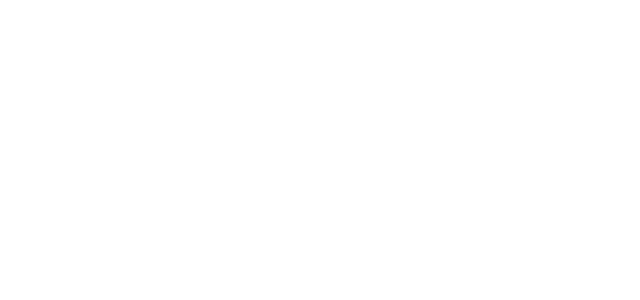
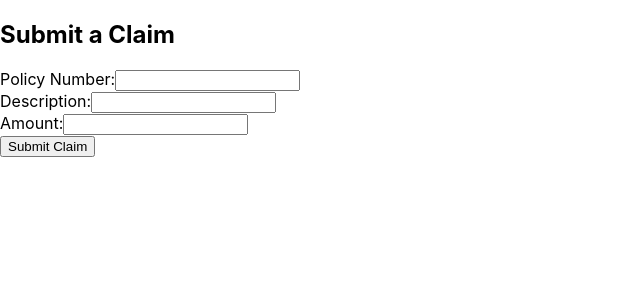
Before and after one commit to llorugwe/InviSure, a React (Create React App) app in the folder frontend/: page /submit-claim in a window 1280 px wide. Before the commit this address had no page. Shown: the top 300 px of the page, without its empty margins (0-640 px from the left). Built offline with nearby package versions, Linux system fonts and the light colour scheme.

Commit message:
created claims submission form

```diff
--- a/frontend/src/App.js
+++ b/frontend/src/App.js
@@ -2,6 +2,7 @@
 import { BrowserRouter as Router, Route, Routes } from 'react-router-dom';
 import HomePage from './pages/Policyholder/HomePage';
 import AdminDashboard from './pages/Admin/AdminDashboard';
+import SubmitClaim from './pages/Policyholder/SubmitClaim';
 
 function App() {
   return (
@@ -10,6 +11,7 @@
         <Routes>
           <Route path="/" element={<HomePage />} />
           <Route path="/admin" element={<AdminDashboard />} />
+          <Route path="/submit-claim" element={<SubmitClaim />} />
         </Routes>
       </div>
     </Router>
--- /dev/null
+++ b/frontend/src/pages/Policyholder/SubmitClaim.js
@@ -0,0 +1,66 @@
+import React, { useState } from 'react';
+
+const SubmitClaim = () => {
+  const [claim, setClaim] = useState({
+    policyNumber: '',
+    description: '',
+    amount: '',
+  });
+
+  const handleChange = (e) => {
+    setClaim({
+      ...claim,
+      [e.target.name]: e.target.value,
+    });
+  };
+
+  const handleSubmit = (e) => {
+    e.preventDefault();
+    // Here, we will integrate with the backend to submit the claim
+    console.log('Claim Submitted:', claim);
+  };
+
+  return (
+    <div>
+      <h2>Submit a Claim</h2>
+      <form onSubmit={handleSubmit}>
+        <label>
+          Policy Number:
+          <input
+            type="text"
+            name="policyNumber"
+            value={claim.policyNumber}
+            onChange={handleChange}
+            required
+          />
+        </label>
+        <br />
+        <label>
+          Description:
+          <input
+            type="text"
+            name="description"
+            value={claim.description}
+            onChange={handleChange}
+            required
+          />
+        </label>
+        <br />
+        <label>
+          Amount:
+          <input
+            type="number"
+            name="amount"
+            value={claim.amount}
+            onChange={handleChange}
+            required
+          />
+        </label>
+        <br />
+        <button type="submit">Submit Claim</button>
+      </form>
+    </div>
+  );
+};
+
+export default SubmitClaim;
```
